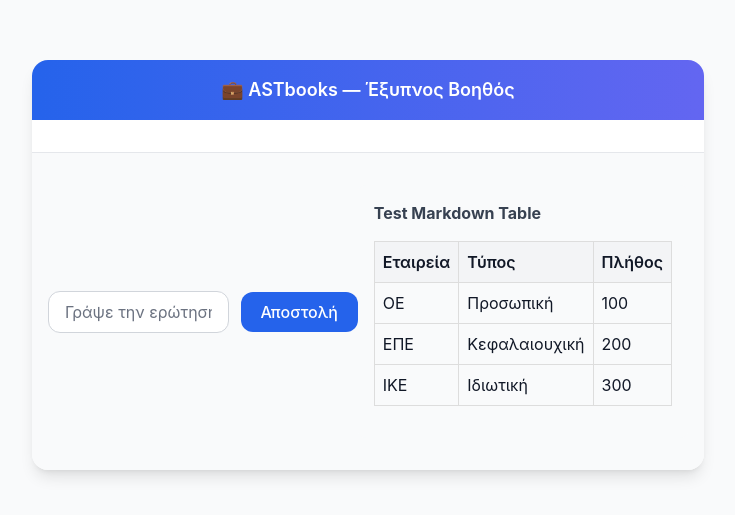
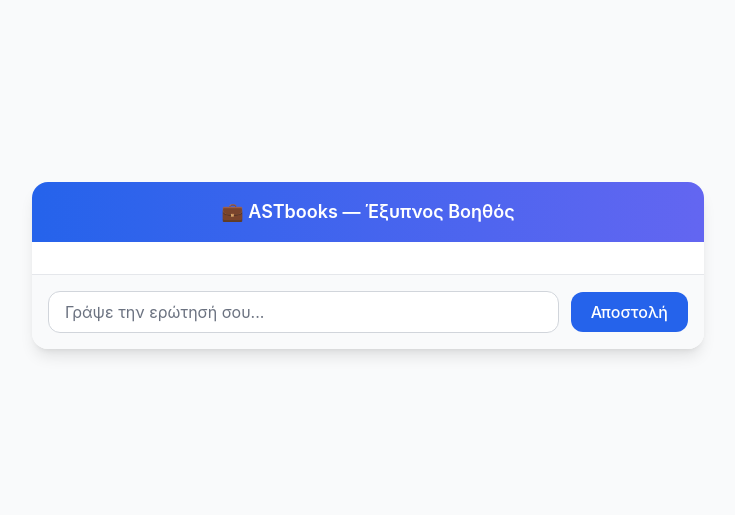
Before and after one commit to Sunn83/ai-docs-app, a Next.js app in the folder frontend/: page /chat in a window 1280 px wide. Shown: the part 135-650 px from the top of the page, without its empty margins (272-1007 px from the left). Built offline with nearby package versions, Linux system fonts and the light colour scheme.

Commit message:
Update ChatClient.tsx

```diff
--- a/frontend/app/chat/ChatClient.tsx
+++ b/frontend/app/chat/ChatClient.tsx
@@ -126,21 +126,6 @@ setMessages((prev) => [...prev, botMessage]);
           >
             Αποστολή
           </button>
-          {/* 🔍 TEST: Markdown table rendering */}
-<div className="p-4 bg-gray-50 rounded-lg my-4">
-  <h2 className="font-bold text-gray-700 mb-2">Test Markdown Table</h2>
-  <div className="prose prose-sm max-w-none">
-    <ReactMarkdown remarkPlugins={[remarkGfm]}>
-      {`| Εταιρεία | Τύπος | Πλήθος |
-| --- | --- | --- |
-| ΟΕ | Προσωπική | 100 |
-| ΕΠΕ | Κεφαλαιουχική | 200 |
-| ΙΚΕ | Ιδιωτική | 300 |`}
-    </ReactMarkdown>
-  </div>
-</div>
-
-
         </div>
       </div>
     </div>
```
